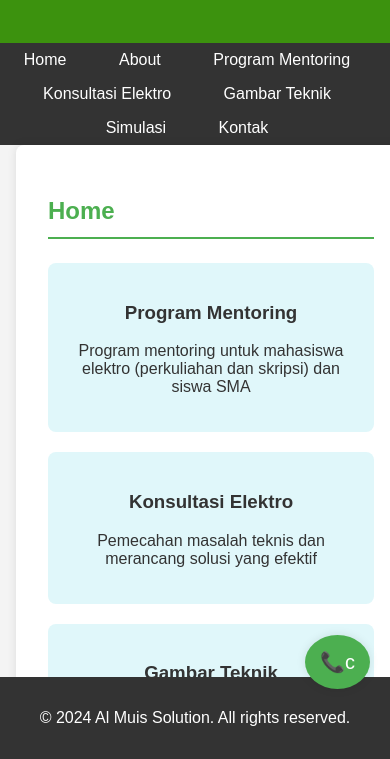
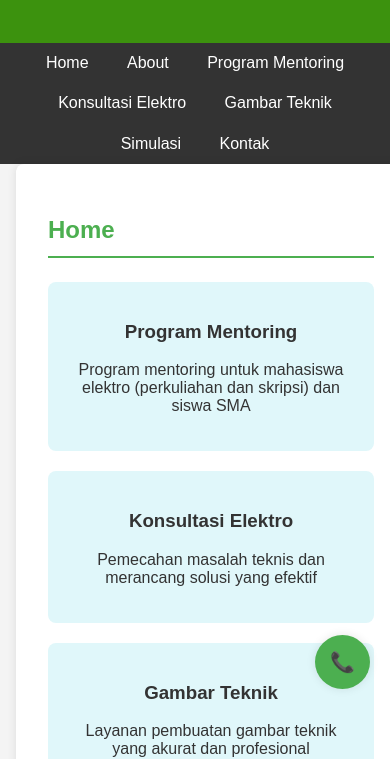
Before and after one commit to sobrikhausan/al_muis_solution, a plain HTML site: page index.html in a window 390 px wide. Shown: the part 85-844 px from the top of the page. Drawn offline with Linux system fonts and the light colour scheme.

Commit message:
first commit

```diff
--- a/index.html
+++ b/index.html
@@ -27,16 +27,19 @@
             text-align: center;
             background-color: #333;
             margin: 0;
+            display: flex;
+            justify-content: center;
+            flex-wrap: wrap;
         }
         nav ul li {
-            display: inline;
-            margin-right: 1em;
+            margin: 0.5em;
         }
         nav ul li a {
             color: white;
             text-decoration: none;
             padding: 0.5em 1em;
             display: inline-block;
+            border-radius: 4px;
         }
         nav ul li a:hover {
             background-color: #ddd;
@@ -44,9 +47,11 @@
             transition: background-color 0.3s;
         }
         .container {
-            width: 80%;
+            width: 100%;
+            max-width: 1200px;
             margin: auto;
             flex: 1;
+            padding: 1em;
         }
         section {
             padding: 2em;
@@ -63,7 +68,7 @@
         }
         .home-grid, .service-grid {
             display: grid;
-            grid-template-columns: 1fr 1fr;
+            grid-template-columns: repeat(auto-fit, minmax(250px, 1fr));
             grid-gap: 20px;
         }
         .home-item, .service-item {
@@ -71,6 +76,7 @@
             padding: 20px;
             border-radius: 8px;
             text-align: center;
+            transition: background-color 0.3s;
         }
         .home-item:hover, .service-item:hover {
             background-color: #b2ebf2;
@@ -103,6 +109,7 @@
             border-radius: 4px;
             border: 1px solid #ddd;
             margin-bottom: 1em;
+            width: 100%;
         }
         form button {
             padding: 0.7em;
@@ -121,26 +128,7 @@
             color: white;
             text-align: center;
             padding: 1em 0;
-            position: fixed;
-            left: 0;
-            bottom: 0;
-            width: 100%;
-            z-index: 1000;
-        }
-        @media (max-width: 768px) {
-            .container {
-                width: 100%;
-                padding: 0 1em;
-            }
-            .home-grid, .service-grid {
-                grid-template-columns: 1fr;
-            }
-        }
-        .section-content {
-            display: none;
-        }
-        .section-content.active {
-            display: block;
+            margin-top: auto;
         }
         .contact-icon {
             position: fixed;
@@ -154,6 +142,21 @@
             box-shadow: 0 0 10px rgba(0, 0, 0, 0.1);
             font-size: 20px;
             z-index: 1001;
+        }
+        @media (max-width: 768px) {
+            nav ul li {
+                margin: 0.2em;
+            }
+            .container {
+                width: 100%;
+                padding: 0 1em;
+            }
+        }
+        .section-content {
+            display: none;
+        }
+        .section-content.active {
+            display: block;
         }
     </style>
 </head>
@@ -324,7 +327,7 @@
         <p>&copy; 2024 Al Muis Solution. All rights reserved.</p>
     </footer>
     <div class="contact-icon">
-        📞c
+        📞
     </div>
     <script>
         function showSection(sectionId) {
```
